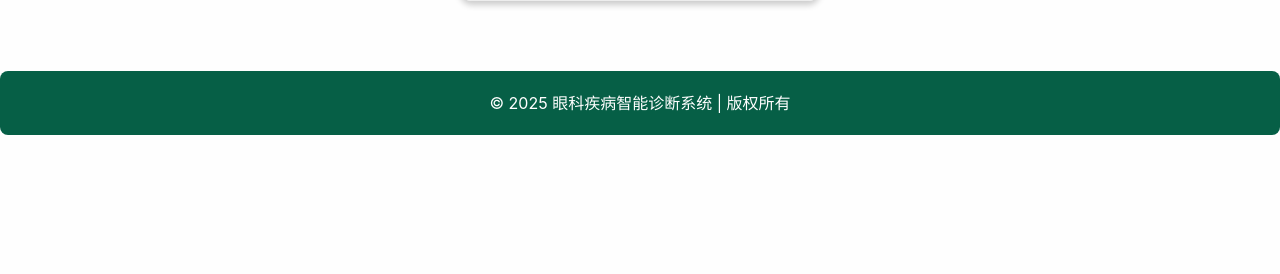
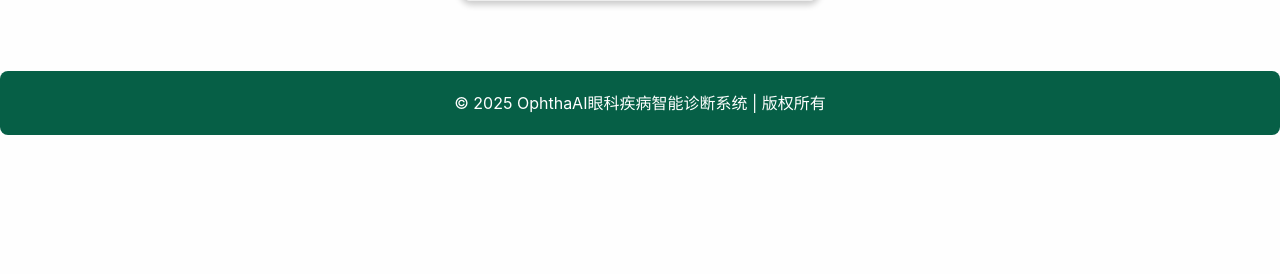
Before and after one commit to ycyyydsaaa/-, a Flask app: page /accounts in a window 1280 px wide. Shown: the part 526-800 px from the top of the page. Run offline with Flask 3, Linux system fonts and the light colour scheme.

```diff
--- a/FrontPage/templates/accounts.html
+++ b/FrontPage/templates/accounts.html
@@ -188,7 +188,7 @@
 
     <!-- 头部导航栏 -->
     <header class="navbar">
-        <h1 class="text-xl font-bold">眼科疾病智能诊断系统</h1>
+        <h1 class="text-xl font-bold">OphthaAI眼科疾病智能诊断系统</h1>
         <nav>
             <ul class="flex space-x-4">
                 <li><a href="/" class="hover:underline">返回首页</a></li>
@@ -236,7 +236,7 @@
 
     <!-- 底部 -->
     <footer class="footer">
-        <p>© 2025 眼科疾病智能诊断系统 | 版权所有</p>
+        <p>© 2025 OphthaAI眼科疾病智能诊断系统 | 版权所有</p>
     </footer>
     <script>
         function showTab(tabId) {
```
